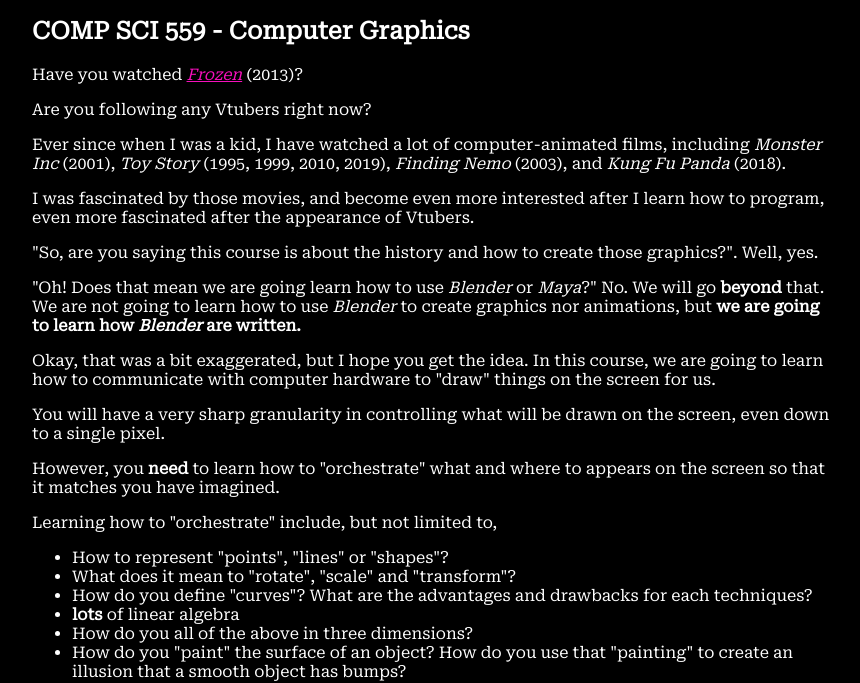
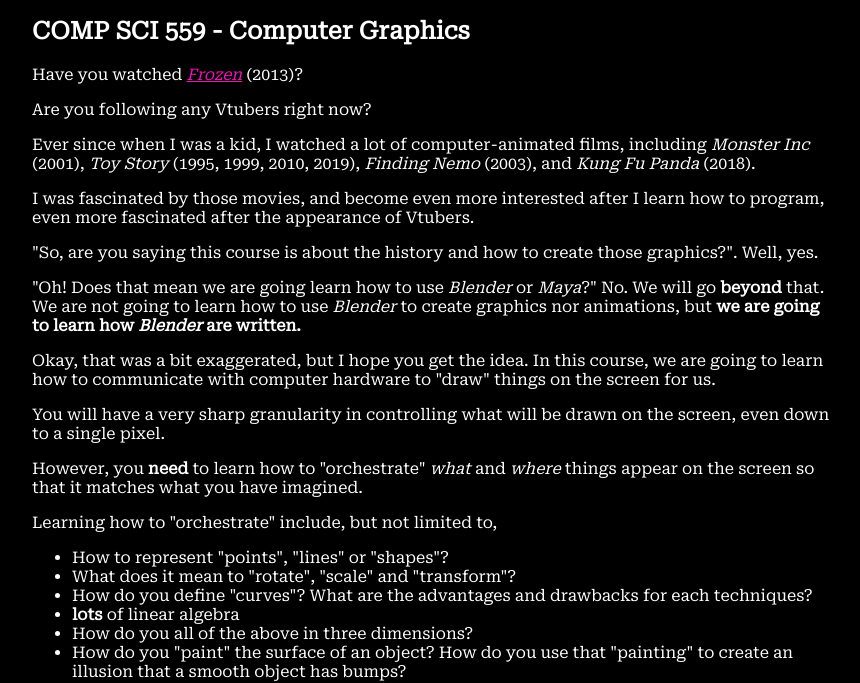
Before and after one commit to lis351-nott/lis351-nott.github.io, a plain HTML site: page advance-cs/cs559.html in a window 1280 px wide. Shown: the part 136-819 px from the top of the page, without its empty margins (208-1068 px from the left). Drawn offline with Linux system fonts and the light colour scheme.

Commit message:
Fix typo

```diff
--- a/advance-cs/cs559.html
+++ b/advance-cs/cs559.html
@@ -25,7 +25,7 @@
 		<h2>COMP SCI 559 - Computer Graphics</h2>
 		<p>Have you watched <i><a href="https://en.wikipedia.org/wiki/Frozen_(2013_film)">Frozen</a></i> (2013)?</p>
 		<p>Are you following any Vtubers right now?</p>
-		<p>Ever since when I was a kid, I have watched a lot of computer-animated films, including <i>Monster Inc</i> (2001), <i>Toy Story</i> (1995, 1999, 2010, 2019), <i>Finding Nemo</i> (2003), and <i>Kung Fu Panda</i> (2018).</p>
+		<p>Ever since when I was a kid, I watched a lot of computer-animated films, including <i>Monster Inc</i> (2001), <i>Toy Story</i> (1995, 1999, 2010, 2019), <i>Finding Nemo</i> (2003), and <i>Kung Fu Panda</i> (2018).</p>
 
 		<p>I was fascinated by those movies, and become even more interested after I learn how to program, even more fascinated after the appearance of Vtubers.</p>
 
@@ -37,7 +37,7 @@
 
 		<p>You will have a very sharp granularity in controlling what will be drawn on the screen, even down to a single pixel.</p>
 
-		<p>However, you <strong>need</strong> to learn how to "orchestrate" what and where to appears on the screen so that it matches you have imagined.</p>
+		<p>However, you <strong>need</strong> to learn how to "orchestrate" <i>what</i> and <i>where</i> things appear on the screen so that it matches what you have imagined.</p>
 
 		<p>Learning how to "orchestrate" include, but not limited to,</p>
 
```
